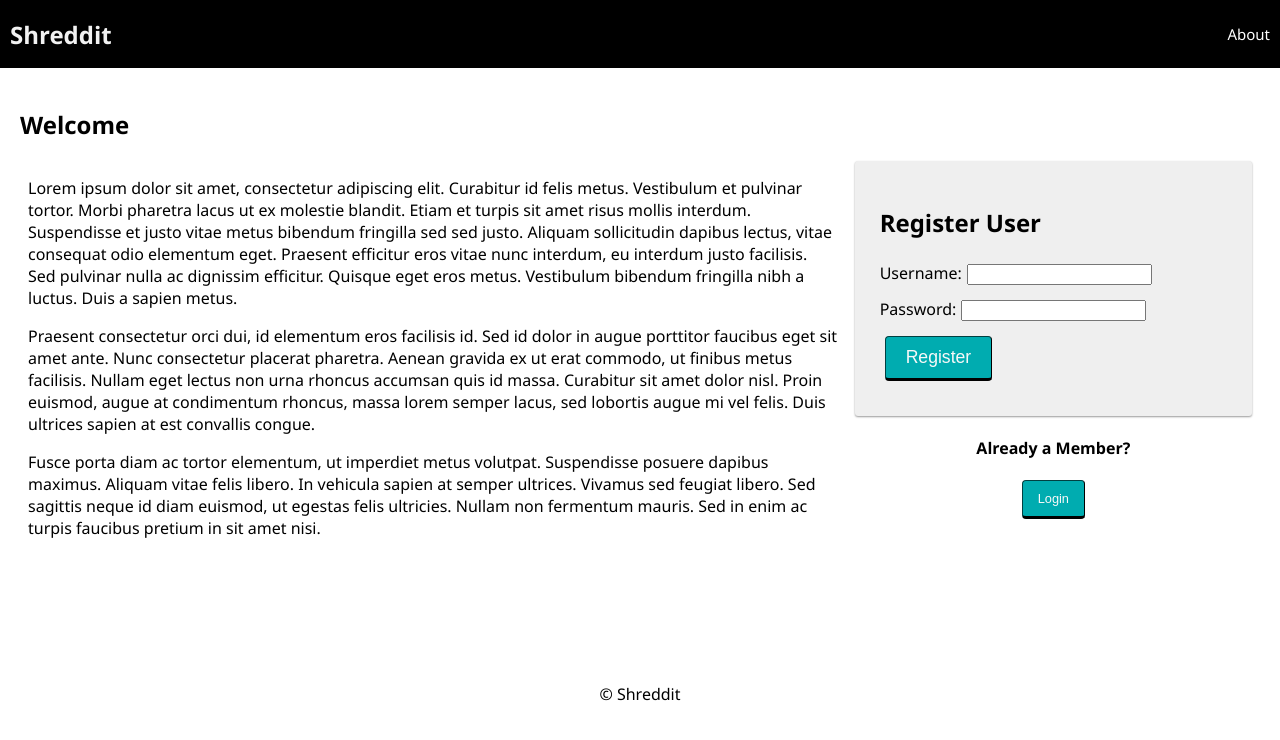
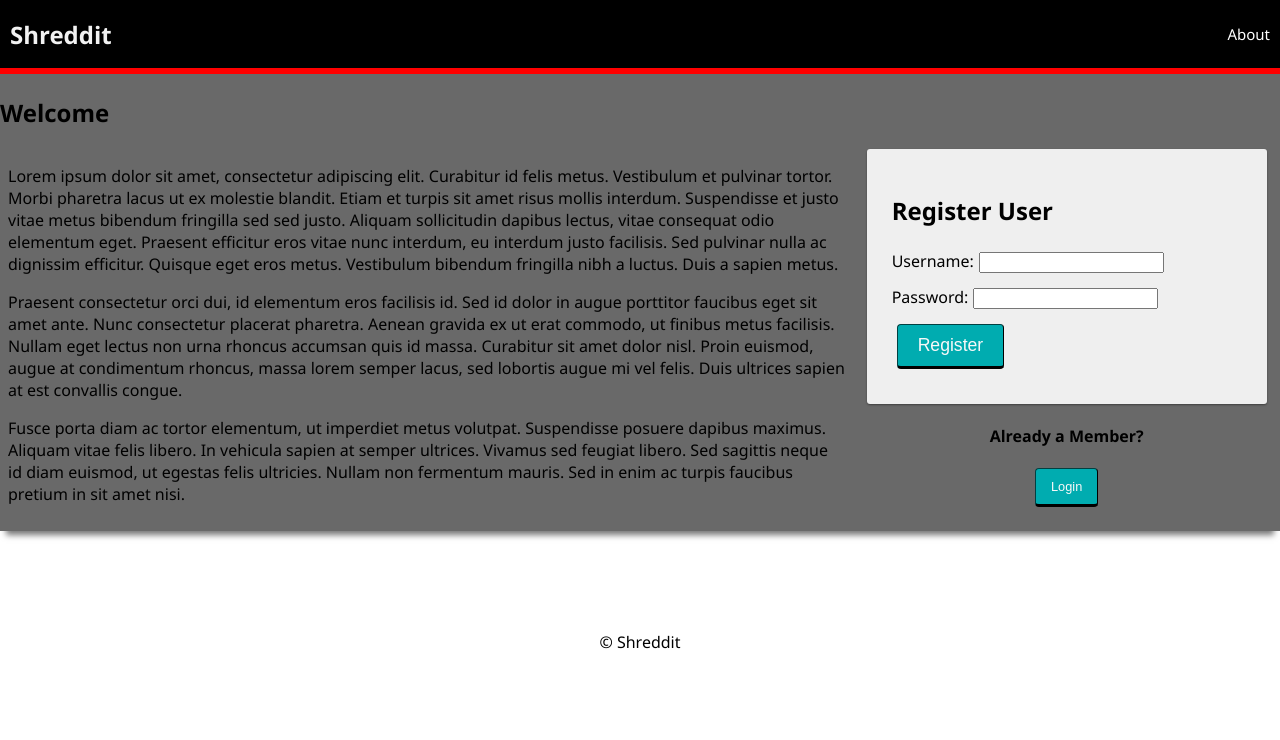
Before and after one commit to robcone27/Shreddit, a React (Create React App) app: page /user#/home in a window 1280 px wide. Shown: the top 740 px of the page. Built offline with nearby package versions, Linux system fonts and the light colour scheme; no server answers.

Commit message:
updated css on user page

```diff
--- a/src/components/AddSpotForm/AddSpotForm.jsx
+++ b/src/components/AddSpotForm/AddSpotForm.jsx
@@ -25,10 +25,12 @@ function AddSpotForm() {
     //function to send new item to the saga, then to the reducer
     const addNewItem = (event) => {
         event.preventDefault();
+        const response = confirm("Do you want to add a new spot?")
+        if (response === true){
         let path = `/home`;
         dispatch({ type: 'ADD_ITEM', payload: newItem });
         console.log(`clicked, added a new item`);
-        history.push(path);
+        history.push(path);}
     };
 
     const routeChange = () => {
--- a/src/components/AllSkatePage/AllSkatePage.jsx
+++ b/src/components/AllSkatePage/AllSkatePage.jsx
@@ -34,7 +34,7 @@ function AllSkatePage() {
     // }
 
     return (
-        <div className="container">
+        <div>
             {/* <button onClick={routeChange}>Add New Skate Spot</button> */}
 
             <h2>Your Skate Feed</h2>
--- a/src/components/App/App.css
+++ b/src/components/App/App.css
@@ -18,9 +18,9 @@ img {
 Container
 -------------------------------------------------------------------------------- */
 
-.container {
+/* .container {
   padding: 20px;
-}
+} */
 
 /* --------------------------------------------------------------------------------
 Button
--- a/src/components/TestPage/TestPage.jsx
+++ b/src/components/TestPage/TestPage.jsx
@@ -35,7 +35,7 @@ function TestPage() {
   }
 
   return (
-    <div className="container">
+    <div>
       {/* <button onClick={routeChange}>Add New Skate Spot</button> */}
       <Button variant="contained" onClick={routeChange}>Add New Skate Spot</Button>
 
--- a/src/components/UserPage/UserPage.css
+++ b/src/components/UserPage/UserPage.css
@@ -2,7 +2,25 @@
     background-color: red;
 }    */
 
-/* .container {
-    padding: 10px 0px 0px 0px;
+.container {
+    padding-top: 2px;
+    padding-bottom: 2px;
+    /* border-bottom-color: red;
+    border-bottom: 20px; */
+    /* border-bottom: 6px solid black; */
+    border-top: 6px solid red;
+    -webkit-box-shadow: 0 10px 6px -6px #777;
+    -moz-box-shadow: 0 10px 6px -6px #777;
+         box-shadow: 0 10px 6px -6px #777;
+         margin-bottom: 20px;
+         background-color: dimgrey;
+}
 
-} */
+.welcomeName {
+    text-align: center;
+
+}
+
+.userFeed {
+   padding: 20px;
+}
--- a/src/components/UserPage/UserPage.jsx
+++ b/src/components/UserPage/UserPage.jsx
@@ -9,7 +9,7 @@ function UserPage() {
   const user = useSelector((store) => store.user);
   return (<>
     <div className="container">
-      <h2 className="welcomeName">Welcome, {user.username}!</h2>
+      <h2 className="welcomeName">Welcome, {user.username}</h2>
       {/* <p>Your ID is: {user.id}</p> */}
       {/* <LogOutButton className="btn" /> */}
     </div>
```
